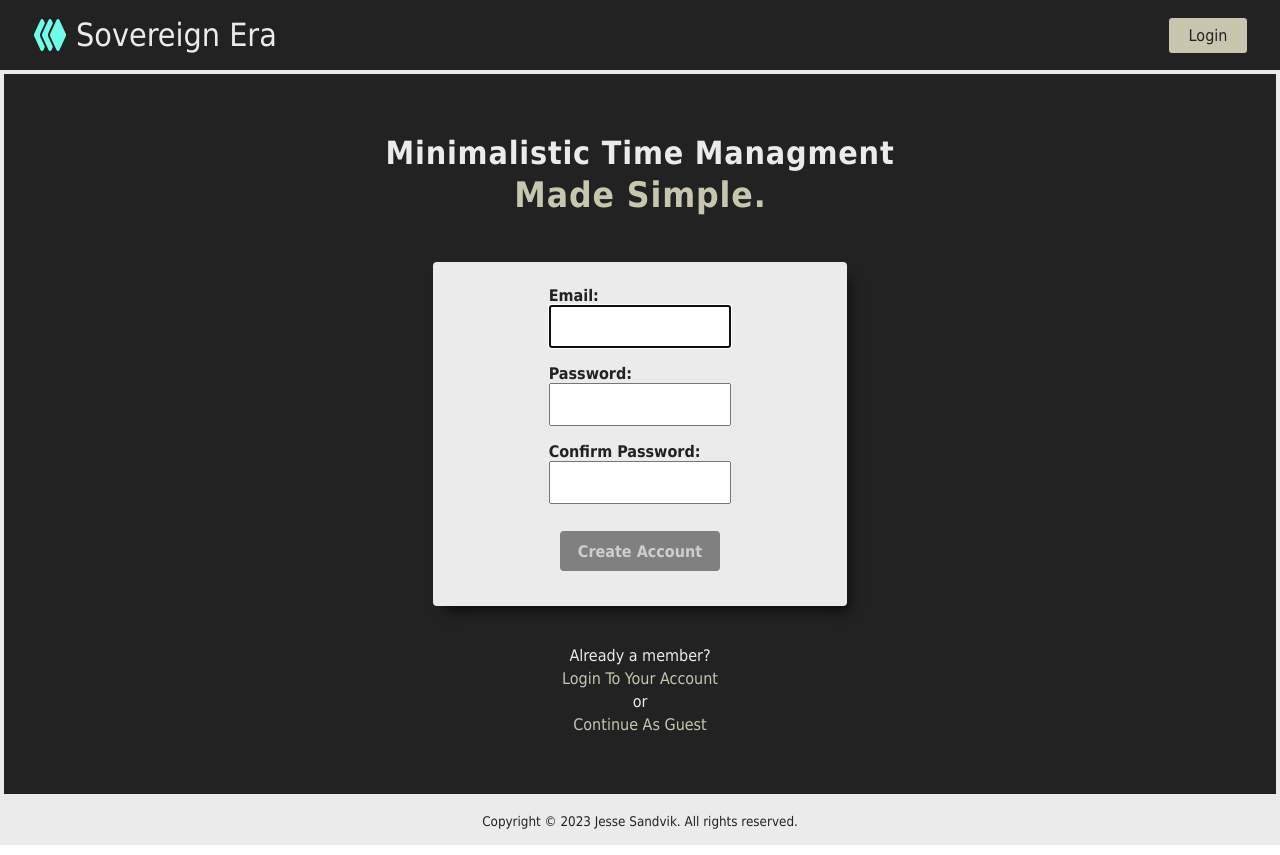
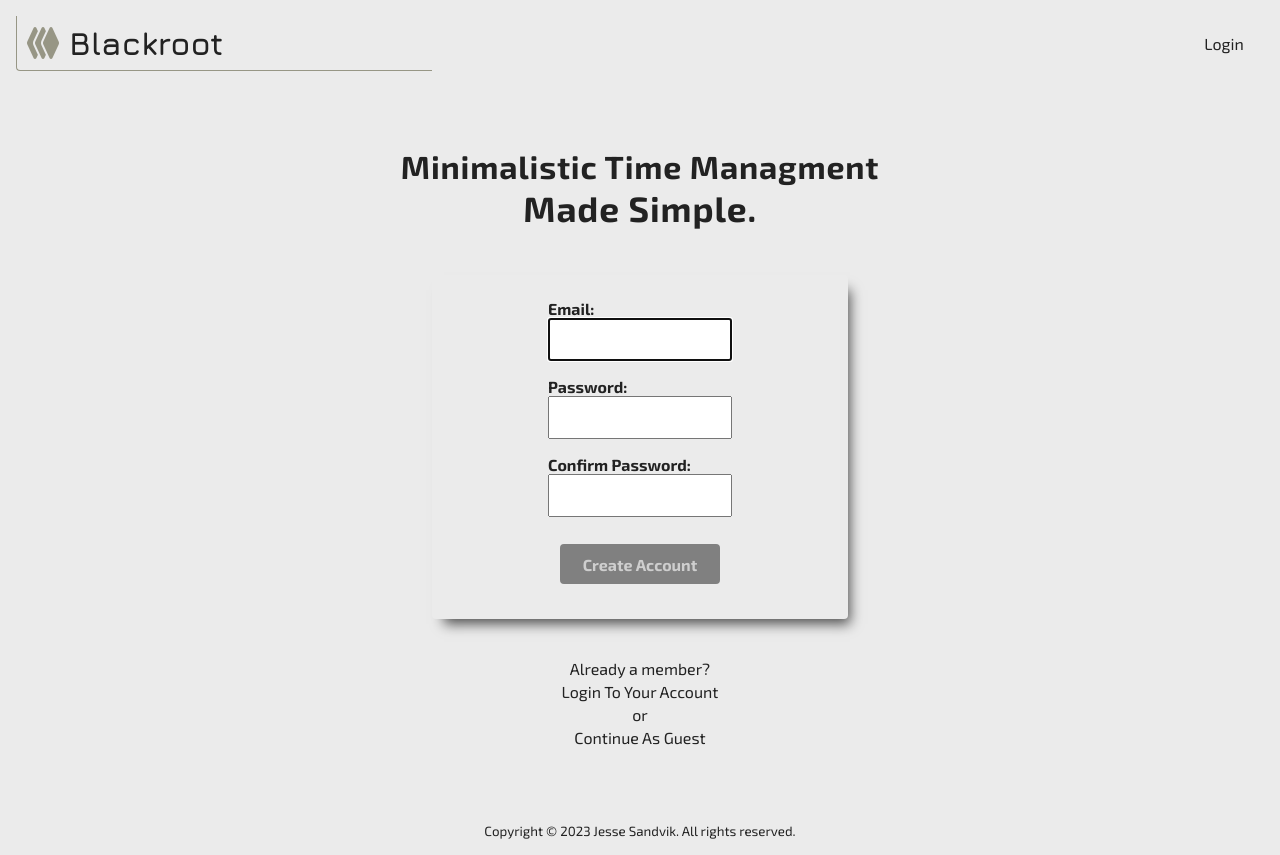
Before and after one commit to JesseSandvik/blckroot, a React (Create React App) app in the folder client/: page /signup in a window 1280 px wide. Built offline with nearby package versions, Linux system fonts and the light colour scheme; no server answers; the HTML template or start-up script is replaced by a standard one.

Commit message:
updated styling, further refactoring

```diff
--- a/client/public/index.html
+++ b/client/public/index.html
@@ -21,6 +21,9 @@
       work correctly both with client-side routing and a non-root public URL.
       Learn how to configure a non-root public URL by running `npm run build`.
     -->
+    <link rel="preconnect" href="https://fonts.googleapis.com">
+    <link rel="preconnect" href="https://fonts.gstatic.com" crossorigin>
+    <link href="https://fonts.googleapis.com/css2?family=Exo+2:ital,wght@0,100;0,200;0,300;0,400;0,500;0,600;0,700;0,800;0,900;1,100;1,200;1,300;1,400;1,500;1,600;1,700;1,800;1,900&family=Jura:wght@300;400;500;600;700&display=swap" rel="stylesheet">
     <title>Sovereign Era</title>
   </head>
   <body>
--- a/client/src/App.css
+++ b/client/src/App.css
@@ -1,6 +1,6 @@
 .App {
-  background-color: var(--primary-color);
-  color: var(--secondary-color);
+  background-color: var(--default-light-color);
+  color: var(--default-dark-color);
   display: grid;
   grid-template-rows: auto 1fr auto;
   min-height: 100vh;
@@ -11,8 +11,7 @@
 }
 
 header {
-  background-color: var(--secondary-color);
-  color: var(--primary-color);
+  background-color: transparent;
   display: grid;
   grid-template-columns: repeat(3, 1fr);
   grid-row: 1 / 1;
@@ -25,61 +24,63 @@ header i {
   transform: rotate(90deg);
 }
 
-header .navbar-left-outer {
+header nav ul {
   align-items: center;
+  display: flex;
+  gap: 1rem;
+  list-style: none;
+}
+
+header nav ul li a {
+  padding: 0.5rem;
+}
+
+header .navbar-left {
+  align-items: center;
+  border-bottom: 1px solid var(--accent-color-dark);
+  border-bottom-left-radius: 4px;
+  border-left: 1px solid var(--accent-color-dark);
   display: flex;
   grid-column: 1 / 1;
 }
 
-header .navbar .brand {
+header .navbar-left .brand {
   align-items: center;
-  color: var(--primary-color);
   display: flex;
+  font-family: Jura;
   font-size: 2rem;
+  font-weight: bold;
   gap: 8px;
-  padding: 0 16px;
   text-transform: capitalize;
 }
 
-header .navbar .brand i {
-  color: var(--accent-bright);
+header .navbar-left .brand i {
+  color: var(--accent-color-dark);
 }
 
-header .navbar-right-outer {
+header .navbar-right {
   align-items: center;
   display: flex;
   gap: 1rem;
   grid-column: 3 / -1;
   justify-content: flex-end;
-  padding: 0 1rem;
 }
 
-header .navbar-right-outer a {
+header .navbar-right a {
   align-items: center;
-  background-color: var(--secondary-color);
-  border: 1px solid var(--secondary-color);
+  border: 2px solid var(--secondary-color);
   border-radius: 4px;
   color: var(--primary-color);
   display: flex;
   justify-content: center;
-  padding: 0.5rem;
   text-align: center;
   text-transform: capitalize;
+  transition: 0.5s ease-in-out;
   width: 80px;
 }
 
-header .navbar-right-outer a:last-child {
-  background-color: var(--accent-color);
-  color: var(--secondary-color);
-}
-
-header .navbar-right-outer a:last-child:hover {
-  color: var(--secondary-color);
-}
-
-header .navbar-right-outer a:hover {
-  border: 1px solid var(--accent-color);
-  color: var(--accent-color);
+header .navbar-right a:hover {
+  background-color: var(--accent-color-medium);
 }
 
 main {
--- a/client/src/App.tsx
+++ b/client/src/App.tsx
@@ -27,21 +27,29 @@ function App() {
     <AuthProvider>
       <div className="App">
         <header>
-          <nav className="navbar">
-            <div className="navbar-left-outer">
+          <nav className="navbar-left">
+            <ul>
+              <li>
                 <NavLink className="navbar brand" to="/">
-                <i className="fa-solid fa-layer-group"></i>sovereign era
+                  <i className="fa-solid fa-layer-group"></i>blackroot
                 </NavLink>
-            </div>
+              </li>
+            </ul>
           </nav>
-          <div className="navbar-right-outer">
+          <nav className="navbar-right">
+            <ul>
               {location.pathname !== "/login" && (
+                <li>
                   <NavLink to="/login">login</NavLink>
+                </li>
               )}
               {location.pathname !== "/signup" && (
+                <li>
                   <NavLink to="/signup">sign up</NavLink>
+                </li>
               )}
-          </div>
+            </ul>
+          </nav>
         </header>
         <Routes>
           <Route path="/" element={<HomePage />} />
--- a/client/src/atoms/button/Button.css
+++ b/client/src/atoms/button/Button.css
@@ -12,3 +12,9 @@ button.disabled {
     cursor: unset;
     font-size: 2rem;
 }
+
+button.submit {
+    background-color: var(--accent-color-light);
+    color: var(--dark);
+    transition: 0.5s ease-in-out;
+}
--- a/client/src/atoms/button/Button.tsx
+++ b/client/src/atoms/button/Button.tsx
@@ -31,9 +31,11 @@ const Button = ({
   onClick,
   type,
 }: ButtonProps): JSX.Element => {
-  const classProps: string =
-    `${type} ${className} ${disabled && "disabled"}` ||
-    `${type} ${disabled && "disabled"}`;
+  const classProps: string = [
+    disabled && "disabled ",
+    className && `${className} `,
+    type,
+  ].join("");
 
   return (
     <button
@@ -48,7 +50,7 @@ const Button = ({
 };
 
 Button.defaultProps = {
-  disabled: false,
+  className: "",
   type: ButtonTypes.BUTTON,
 };
 
--- a/client/src/index.css
+++ b/client/src/index.css
@@ -1,14 +1,17 @@
 * {
   box-sizing: border-box;
-  font-family: Tahoma, Geneva, Verdana, sans-serif;
+  font-family: "Exo 2", Tahoma, Geneva, Verdana, sans-serif;
   margin: 0;
   padding: 0;
-  --primary-color: #ebebeb;
-  --secondary-color: #222222;
+  --default-light-color: #ebebeb;
+  --default-dark-color: #222222;
   /* --accent-color: #baf2bb; */
-  --accent-color: #c8c6af;
-  --accent-bright: #6fffe9;
-  /* muted cyan 5bc0be */
+  --accent-color-light: #eceacf;
+  --accent-color-medium: #c8c6af;
+  --accent-color-dark: #979685;
+  /* --accent-color-light: #6fffe9;
+  --accent-color-medium: #82eddd;
+  --accent-color-dark: #94dbd1; */
 }
 
 a {
@@ -47,10 +50,10 @@ button {
 
 .instructions {
   background-color: #f0f0f0;
-  border: 1px solid var(--secondary-color);
+  border: 1px solid var(--default-dark-color);
   border-radius: 4px;
   box-shadow: 7px 10px 12px -5px rgba(0, 0, 0, 0.66);
-  color: var(--secondary-color);
+  color: var(--default-dark-color);
   margin: 1rem;
   padding: 1rem;
   position: fixed;
--- a/client/src/pages/home/Home.tsx
+++ b/client/src/pages/home/Home.tsx
@@ -3,9 +3,7 @@ import Button from "../../atoms/button/Button";
 const HomePage = (): JSX.Element => {
   return (
     <div>
-      <Button disabled onClick={() => console.log("HELLO")}>
-        Test Button
-      </Button>
+      <Button onClick={() => console.log("HELLO")}>Test Button</Button>
     </div>
   );
 };
```
Lines whose indentation alone changed are shown as unchanged.
